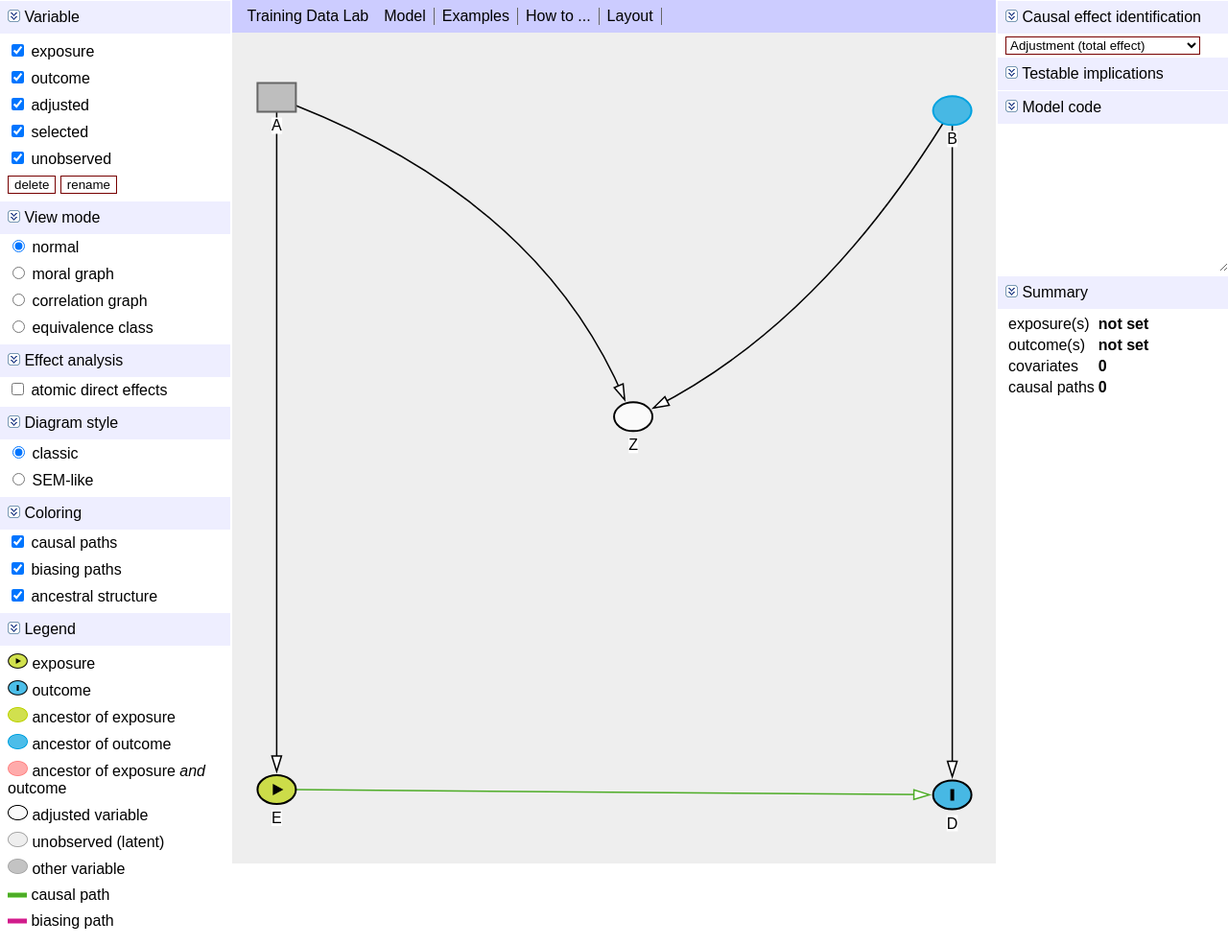
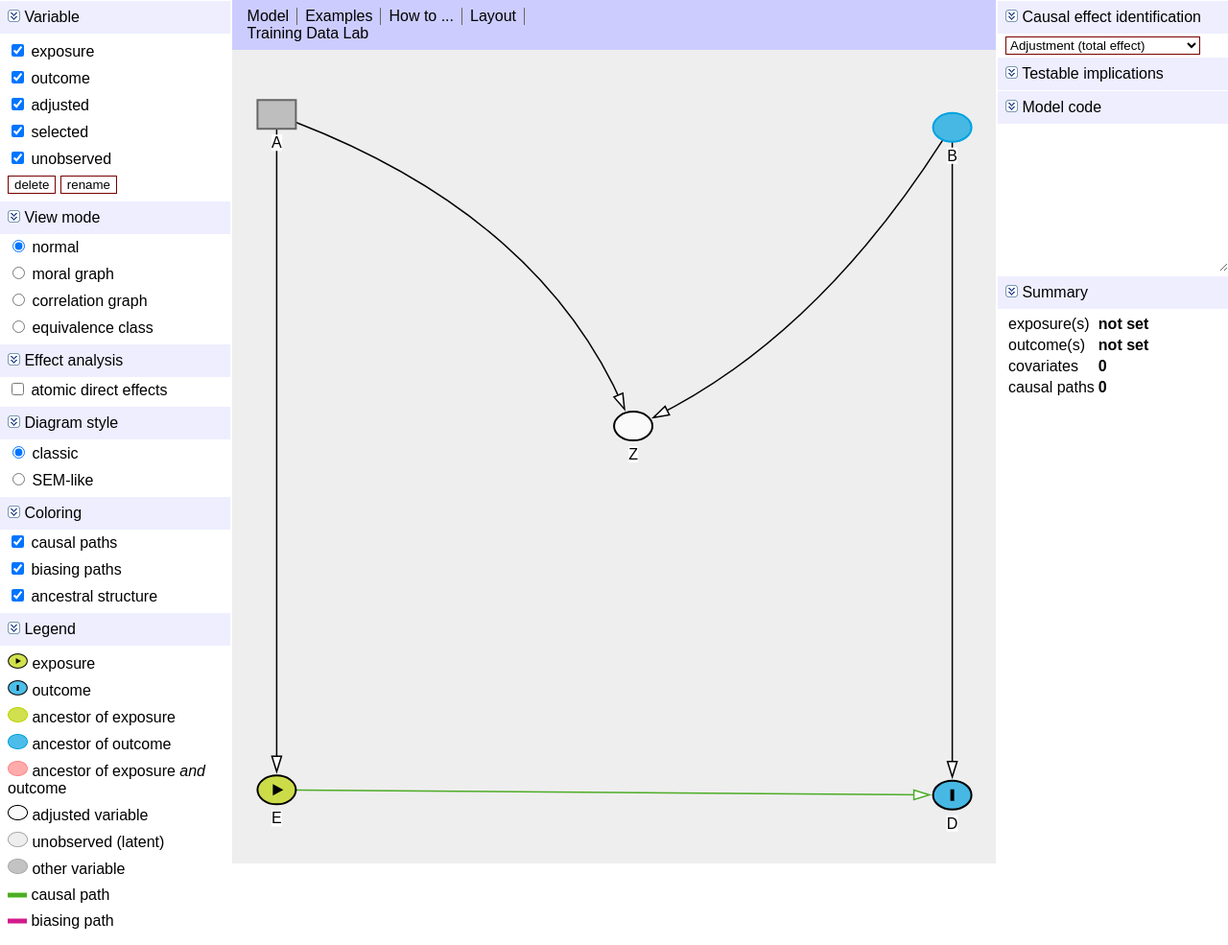
Before and after one commit to training-datalab/old-training-datalab.com, a Jekyll site: the page dags/index.html, which Jekyll copies as it is, in a window 1280 px wide. Shown: the whole page at 96% size. Built offline with Jekyll 4.4.1, drawn with Linux system fonts in a browser that asks for light colours.

Commit message:
Update index.html

```diff
--- a/dags/index.html
+++ b/dags/index.html
@@ -21,7 +21,7 @@
 		Foundation, Inc., 51 Franklin Street, Fifth Floor, Boston, MA  02110-1301, USA.
 	-->
 
-    <title>DAGs Environment v3.1 -- Training Data Lab</title>
+    <title>Training Data Lab - DAGs Environment v3.1</title>
     <link rel="stylesheet" type="text/css" href="dags.css" />
 		<link rel="shortcut icon" type ="image/x-icon" href="../images/favicon.ico">
 
@@ -140,7 +140,6 @@
 <main>
 
     <ul id="menu">
-			<li style="border-right:none"><a href="../">Training Data Lab</a>
       <li><a href="javascript:void(0)" id="menu_model_title">Model</a>
          <ul id="menu_model" style="z-Index:15">
             <li><a href="#" onclick="newModel();displayHide('menu_model')">New model</a></li>
@@ -198,6 +197,7 @@
          </ul>
       </li> -->
       <li style="float:none; overflow: hidden; border-right: none;"> &nbsp;</li>
+			<li style="border-right:none"><a href="../">Training Data Lab</a>
    </ul>
 
    <div id="canvas" class="dagitty" data-mutable="true">
```
